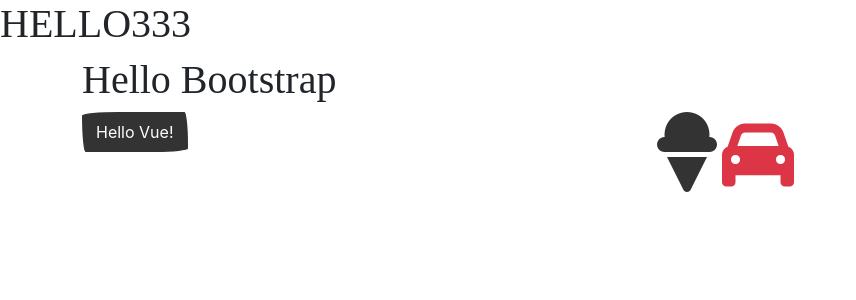
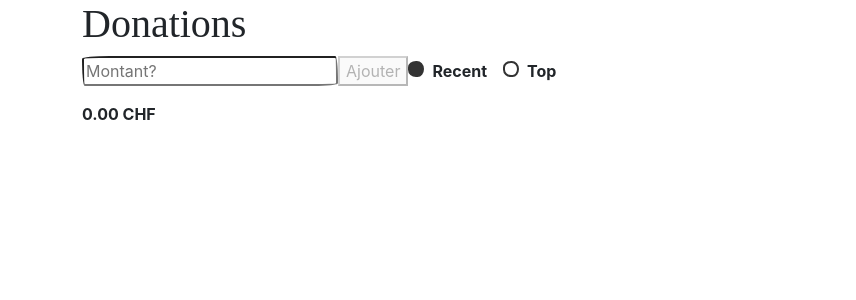
Before and after one commit to heg-web/labo-bfritscher, a Vue app: page / in a window 1280 px wide. Shown: the top 300 px of the page, without its empty margins (0-856 px from the left). Built offline with nearby package versions, Linux system fonts and the light colour scheme; a web font is replaced by a local one.

Commit message:
list + filter + img

```diff
--- a/index.html
+++ b/index.html
@@ -7,7 +7,6 @@
     <title>Vite App</title>
   </head>
   <body>
-    <h1>HELLO333</h1>
     <div id="app"></div>
     <script type="module" src="/src/main.js"></script>
   </body>
--- a/src/App.vue
+++ b/src/App.vue
@@ -1,13 +1,28 @@
 <template>
     <div class="container">
-        <h1>Hello Bootstrap</h1>
+        <h1>Donations</h1>
         <div class="row">
-            <div class="col-sm">
-                <button class="btn btn-primary">{{ message }}</button>
-            </div>
-            <div class="col-sm">
-                <i class="fas fa-ice-cream display-1 text-primary"></i>
-                <i class="fa-solid fa-car display-2 text-danger"></i>
+            <div class="col">
+                <input type="number" placeholder="Montant?" v-model.number="amount" />
+                <button v-on:click="addDonation" v-bind:disabled="amount <= 0">Ajouter</button>
+                <p v-if="amount !== '' && amount <= 0">Montant supérieur à 0</p>
+
+                <div class="form-check form-check-inline">
+                    <input class="form-check-input" type="radio" id="recent" value="recent" v-model="filter" />
+                    <label class="form-check-label" for="recent">Recent</label>
+                </div>
+                <div class="form-check form-check-inline">
+                    <input class="form-check-input" type="radio" id="top" value="top" v-model="filter" />
+                    <label class="form-check-label" for="top">Top</label>
+                </div>
+
+                <ul>
+                    <li v-for="(donation, index) in filteredDonations" v-bind:key="index">
+                        <img :src="amountToUrl(donation)" />
+                        {{ toCHF(donation) }} <button v-on:click="removeDonation(index)">X</button>
+                    </li>
+                </ul>
+                <p>{{ toCHF(total) }}</p>
             </div>
         </div>
     </div>
@@ -17,10 +32,55 @@
 export default {
     data() {
         return {
-            message: "Hello Vue!"
+            amount: "",
+            donations: [],
+            filter: "recent"
         };
+    },
+    computed: {
+        total() {
+            return this.donations.reduce((total, donation) => total + donation, 0);
+        },
+        sortedByRecent() {
+            return this.donations;
+        },
+        sortedByTop() {
+            return [...this.donations].sort((a, b) => b - a);
+        },
+        filteredDonations() {
+            return this.filter === "recent" ? this.sortedByRecent : this.sortedByTop;
+        }
+    },
+    methods: {
+        addDonation() {
+            this.donations.push(this.amount);
+            this.amount = "";
+        },
+        removeDonation(index) {
+            this.donations.splice(index, 1);
+        },
+        amountToUrl(amount) {
+            let level = 3;
+            if (amount <= 10) {
+                level = 1;
+            } else if (amount <= 20) {
+                level = 2;
+            }
+
+            return `https://gistcdn.githack.com/bfritscher/6ff8e74b80d44616944843fe83cc5d19/raw/2d4e25748fbbe681681932444a7ef339c90d4dde/chevron_${level}.svg`;
+        },
+        toCHF(amount) {
+            return `${amount.toFixed(2)} CHF`;
+        }
     }
 };
 </script>
 
-<style></style>
+<style>
+img {
+    width: 20px;
+}
+li {
+    list-style-type: none;
+}
+</style>
--- a/vite.config.js
+++ b/vite.config.js
@@ -1,16 +1,14 @@
-import { fileURLToPath, URL } from 'node:url'
+import { fileURLToPath, URL } from "node:url";
 
-import { defineConfig } from 'vite'
-import vue from '@vitejs/plugin-vue'
+import { defineConfig } from "vite";
+import vue from "@vitejs/plugin-vue";
 
 // https://vitejs.dev/config/
 export default defineConfig({
-  plugins: [
-    vue(),
-  ],
-  resolve: {
-    alias: {
-      '@': fileURLToPath(new URL('./src', import.meta.url))
+    plugins: [vue()],
+    resolve: {
+        alias: {
+            "@": fileURLToPath(new URL("./src", import.meta.url))
+        }
     }
-  }
-})
+});
```
Also changed, not shown: .eslintrc.cjs.
